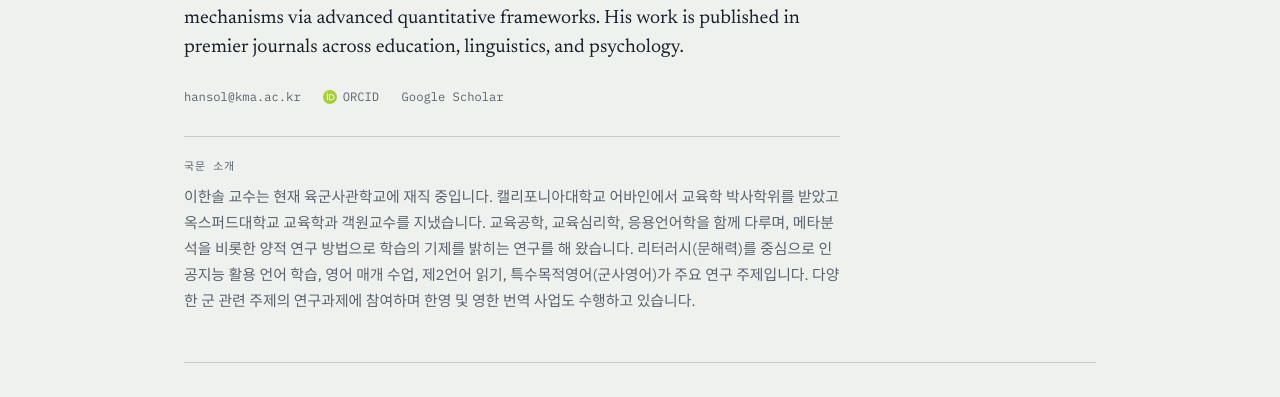
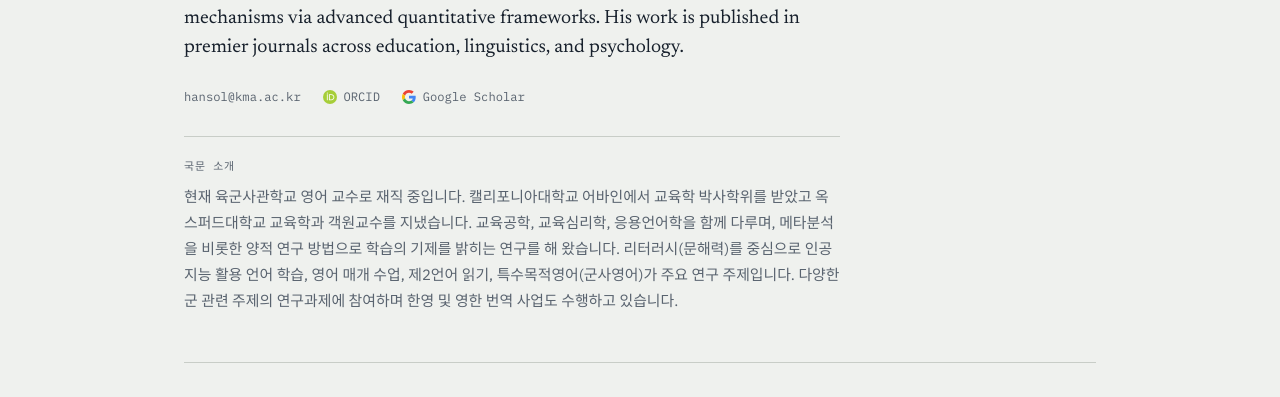
Before and after one commit to hansol6461/hansol6461.github.io, a Jekyll site: the page built from index.html, in a window 1280 px wide. Shown: the part 381-778 px from the top of the page. Built offline with Jekyll 4.4.1, drawn with Linux system fonts in a browser that asks for light colours; some web fonts are replaced.

Commit message:
Add files via upload

```diff
--- a/_data/i18n.yml
+++ b/_data/i18n.yml
@@ -60,7 +60,7 @@ ko_intro:
   label: "국문 소개"
   # 행님이 직접 쓰신 문장입니다.
   body: >-
-    이한솔 교수는 현재 육군사관학교에 재직 중입니다. 캘리포니아대학교 어바인에서 교육학
+    현재 육군사관학교 영어 교수로 재직 중입니다. 캘리포니아대학교 어바인에서 교육학
     박사학위를 받았고 옥스퍼드대학교 교육학과 객원교수를 지냈습니다. 교육공학,
     교육심리학, 응용언어학을 함께 다루며, 메타분석을 비롯한 양적 연구 방법으로 학습의
     기제를 밝히는 연구를 해 왔습니다. 리터러시(문해력)를 중심으로 인공지능 활용 언어
--- a/_includes/body.html
+++ b/_includes/body.html
@@ -193,11 +193,11 @@
     <div>
       <h3 class="sub">{{ t.headings.profiles }}</h3>
       <ul class="plist">
-        <li><a class="oid" href="https://orcid.org/{{ site.orcid }}">{% include orcid-icon.html %}ORCID {{ site.orcid }}</a></li>
+        <li><a class="oid" href="https://orcid.org/{{ site.orcid }}">{% include icon-orcid.html %}ORCID {{ site.orcid }}</a></li>
         {%- if site.profiles.scholar and site.profiles.scholar != "" %}
-        <li><a href="{{ site.profiles.scholar }}">Google Scholar</a></li>{% endif %}
+        <li><a class="oid" href="{{ site.profiles.scholar }}">{% include icon-scholar.html %}Google Scholar</a></li>{% endif %}
         {%- if site.profiles.naver and site.profiles.naver != "" %}
-        <li><a href="{{ site.profiles.naver }}">네이버 인물정보 (Naver profile)</a></li>{% endif %}
+        <li><a class="oid" href="{{ site.profiles.naver }}">{% include icon-naver.html %}네이버 인물정보 (Naver profile)</a></li>{% endif %}
         {%- if site.profiles.researchgate and site.profiles.researchgate != "" %}
         <li><a href="{{ site.profiles.researchgate }}">ResearchGate</a></li>{% endif %}
       </ul>
--- /dev/null
+++ b/_includes/icon-naver.html
@@ -0,0 +1 @@
+<svg class="ico" viewBox="0 0 48 48" aria-hidden="true" focusable="false"><rect width="48" height="48" rx="8" fill="#00C300"/><path fill="#fff" d="M13 35V13h7.3l7.4 11V13H35v22h-7.3l-7.4-11v11H13z"/></svg>
--- /dev/null
+++ b/_includes/icon-orcid.html
@@ -0,0 +1 @@
+<svg class="ico" viewBox="0 0 256 256" aria-hidden="true" focusable="false"><circle cx="128" cy="128" r="128" fill="#A6CE39"/><path fill="#fff" d="M86.3 186.2H70.9V79.1h15.4v107.1zM78.6 66.9a9.9 9.9 0 1 1 0-19.8 9.9 9.9 0 0 1 0 19.8zM108.9 79.1h41.6c39.6 0 57 28.3 57 53.6 0 27.5-21.5 53.6-56.8 53.6h-41.8V79.1zm15.4 93.3h24.5c34.9 0 42.9-26.5 42.9-39.7 0-21.5-13.7-39.7-43.7-39.7h-23.7v79.4z"/></svg>
--- /dev/null
+++ b/_includes/icon-scholar.html
@@ -0,0 +1 @@
+<svg class="ico" viewBox="0 0 48 48" aria-hidden="true" focusable="false"><path fill="#EA4335" d="M24 9.5c3.54 0 6.71 1.22 9.21 3.6l6.85-6.85C35.9 2.38 30.47 0 24 0 14.62 0 6.51 5.38 2.56 13.22l7.98 6.19C12.43 13.72 17.74 9.5 24 9.5z"/><path fill="#4285F4" d="M46.98 24.55c0-1.57-.15-3.09-.38-4.55H24v9.02h12.94c-.58 2.96-2.26 5.48-4.78 7.18l7.73 6c4.51-4.18 7.09-10.36 7.09-17.65z"/><path fill="#FBBC05" d="M10.53 28.59c-.48-1.45-.76-2.99-.76-4.59s.27-3.14.76-4.59l-7.98-6.19C.92 16.46 0 20.12 0 24c0 3.88.92 7.54 2.56 10.78l7.97-6.19z"/><path fill="#34A853" d="M24 48c6.48 0 11.93-2.13 15.89-5.81l-7.73-6c-2.15 1.45-4.92 2.3-8.16 2.3-6.26 0-11.57-4.22-13.47-9.91l-7.98 6.19C6.51 42.62 14.62 48 24 48z"/></svg>
--- a/_layouts/default.html
+++ b/_layouts/default.html
@@ -41,9 +41,9 @@
 
       <p class="hero-links">
         <a href="mailto:{{ site.email }}">{{ site.email }}</a>
-        <a class="oid" href="https://orcid.org/{{ site.orcid }}">{% include orcid-icon.html %}ORCID</a>
+        <a class="oid" href="https://orcid.org/{{ site.orcid }}">{% include icon-orcid.html %}ORCID</a>
         {%- if site.profiles.scholar and site.profiles.scholar != "" %}
-        <a href="{{ site.profiles.scholar }}">Google Scholar</a>{% endif %}
+        <a class="oid" href="{{ site.profiles.scholar }}">{% include icon-scholar.html %}Google Scholar</a>{% endif %}
       </p>
 
       {%- assign ko = site.data.i18n.ko_intro %}
--- a/assets/css/style.css
+++ b/assets/css/style.css
@@ -233,8 +233,8 @@ a:focus-visible {
   filter: grayscale(.45) contrast(1.02) saturate(.9);
 }
 
-.oid { display: inline-flex; align-items: center; gap: .35rem; }
-.oid-mark { flex: none; }
+.oid { display: inline-flex; align-items: center; gap: .4rem; }
+.ico { flex: none; width: 14px; height: 14px; }
 
 .plist { list-style: none; margin: 0; padding: 0; }
 .plist li { margin-bottom: .35rem; font-size: .9rem; }
```
